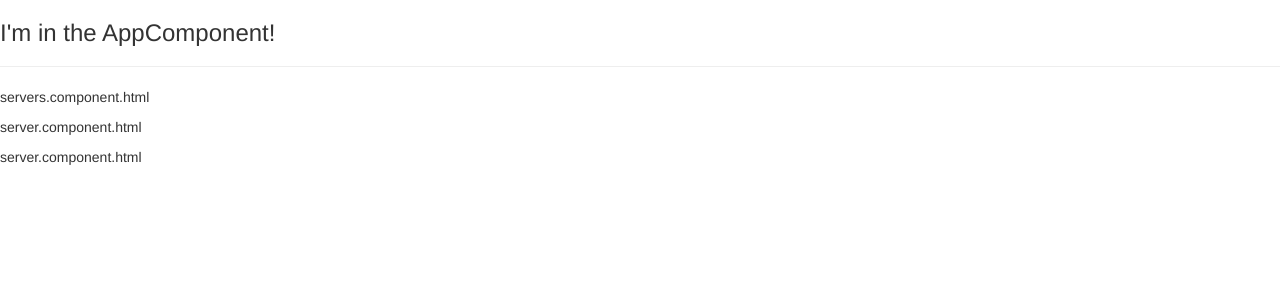
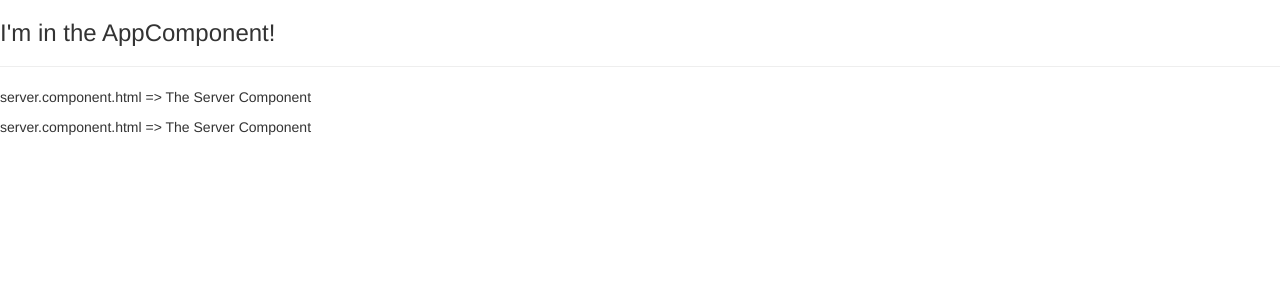
Before and after one commit to once-around/frontend-angular-playground-app, an Angular app: page / in a window 1280 px wide. Shown: the top 300 px of the page. Built offline with nearby package versions, Linux system fonts and the light colour scheme.

Commit message:
Revert "Abschnitt 2, Lektion 19 - Working with Component Templates

```diff
--- a/src/app/server/server.component.html
+++ b/src/app/server/server.component.html
@@ -1 +1 @@
-<p>server.component.html</p>
+<p>server.component.html => The Server Component</p>
--- a/src/app/servers/servers.component.ts
+++ b/src/app/servers/servers.component.ts
@@ -2,7 +2,9 @@ import { Component, OnInit } from '@angular/core';
 
 @Component({
   selector: 'app-servers',
-  templateUrl: './servers.component.html',
+  template: `
+    <app-server></app-server>
+    <app-server></app-server>`,
   styleUrls: ['./servers.component.scss']
 })
 export class ServersComponent implements OnInit {
```
